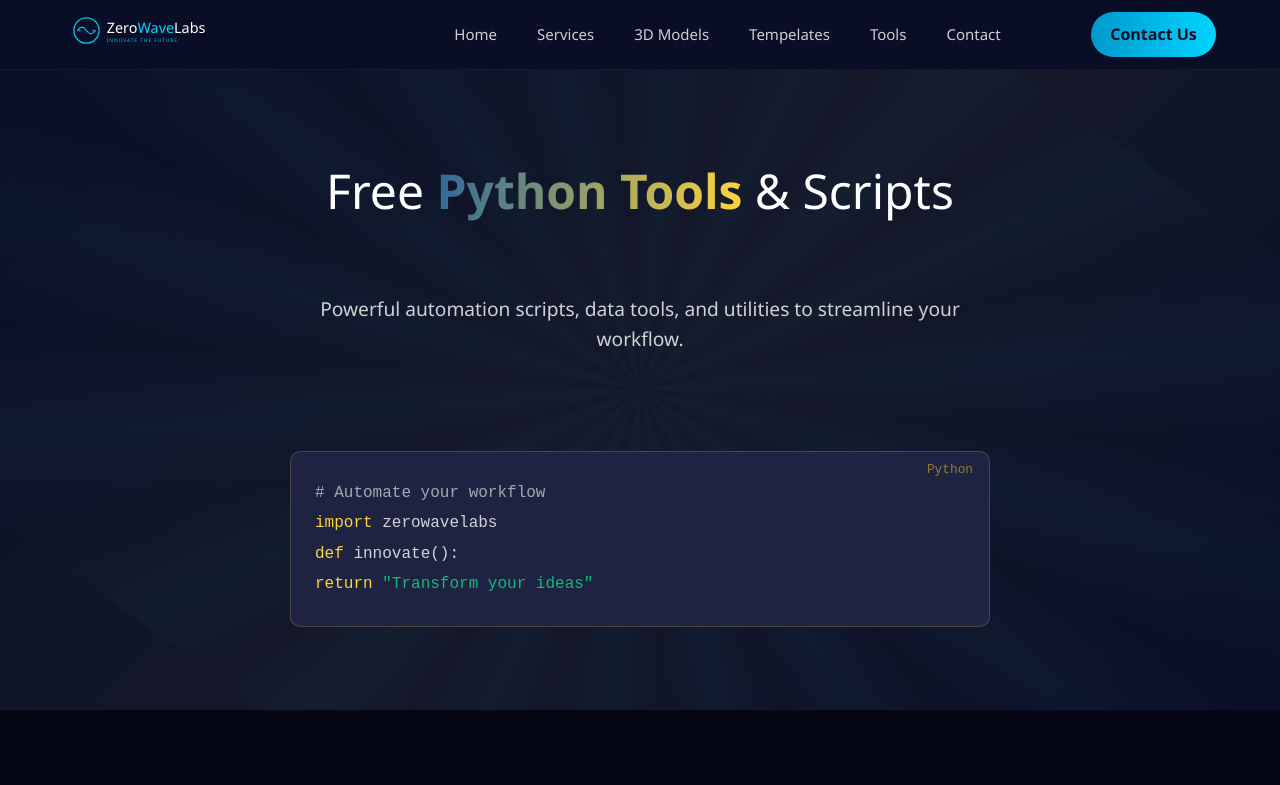
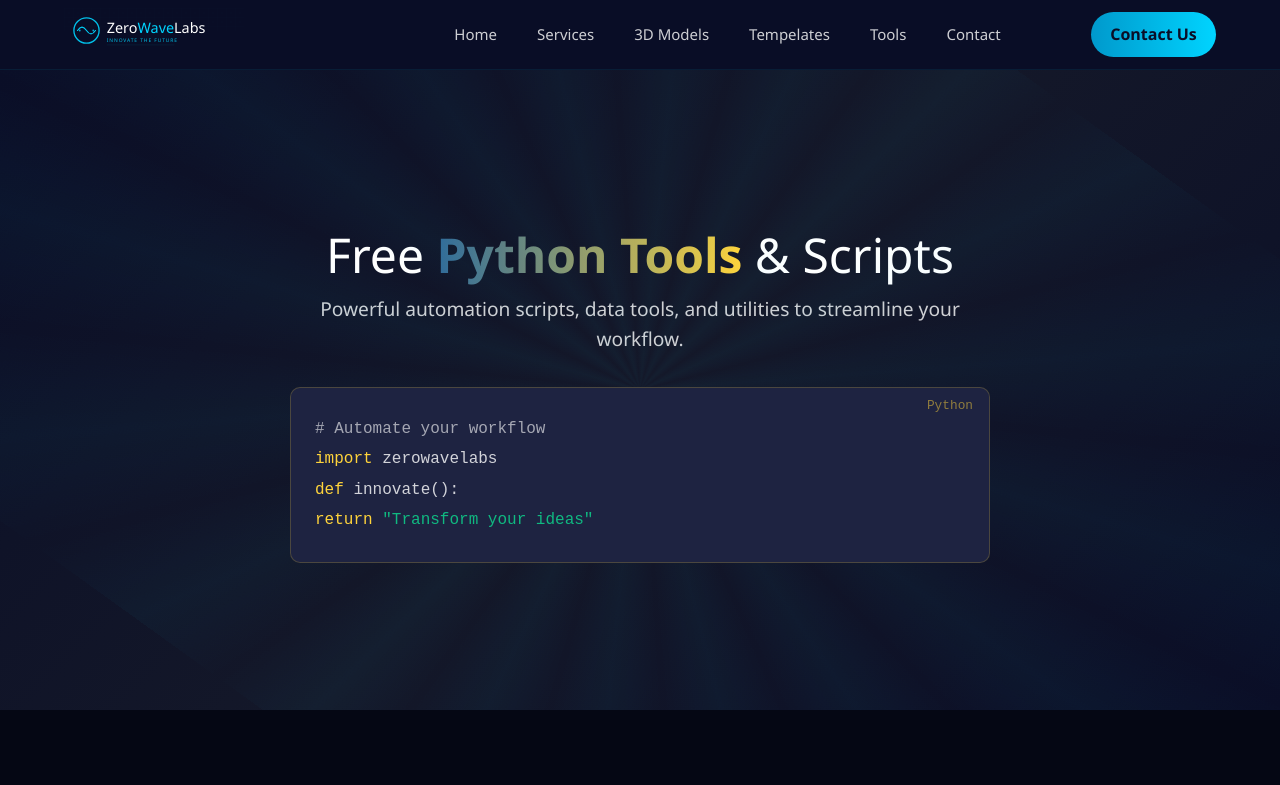
Before and after one commit to IbrahimAhmed413/ZeroWaveLabs, a React (Create React App) app: page /tools in a window 1280 px wide. Shown: the top 785 px of the page. Built offline with nearby package versions, Linux system fonts and the light colour scheme.

Commit message:
feat: done with it

```diff
--- a/src/pages/Tools.css
+++ b/src/pages/Tools.css
@@ -1,4 +1,4 @@
-/* Reset + Root Vars */
+Reset + Root Vars
 * {
     margin: 0;
     padding: 0;
@@ -83,7 +83,7 @@ nav {
     flex-direction: column;
 }
 
-.hero-content {
+.hero-contentt {
     max-width: 900px;
     /* keeps content from stretching too wide */
     margin: auto;
--- a/src/pages/Tools.jsx
+++ b/src/pages/Tools.jsx
@@ -88,7 +88,7 @@ const Tools = () => {
     <div className="python-tools-page">
 
       <section className="hero">
-        <div className="hero-content">
+        <div className="hero-contentt">
           <h1>
             Free <span className="python">Python Tools</span> & Scripts
           </h1>
```
Also changed, not shown: 11 other files (tests, documents, lock files or other folders).
